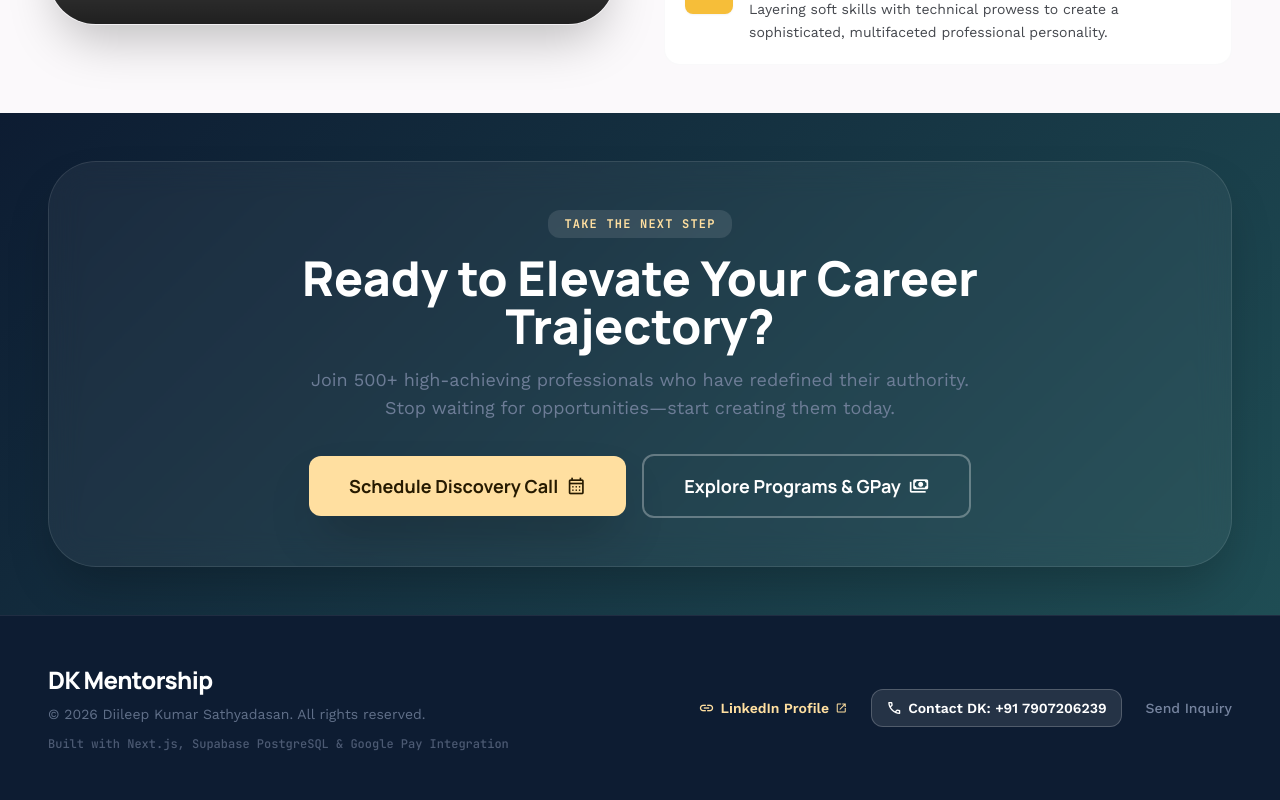
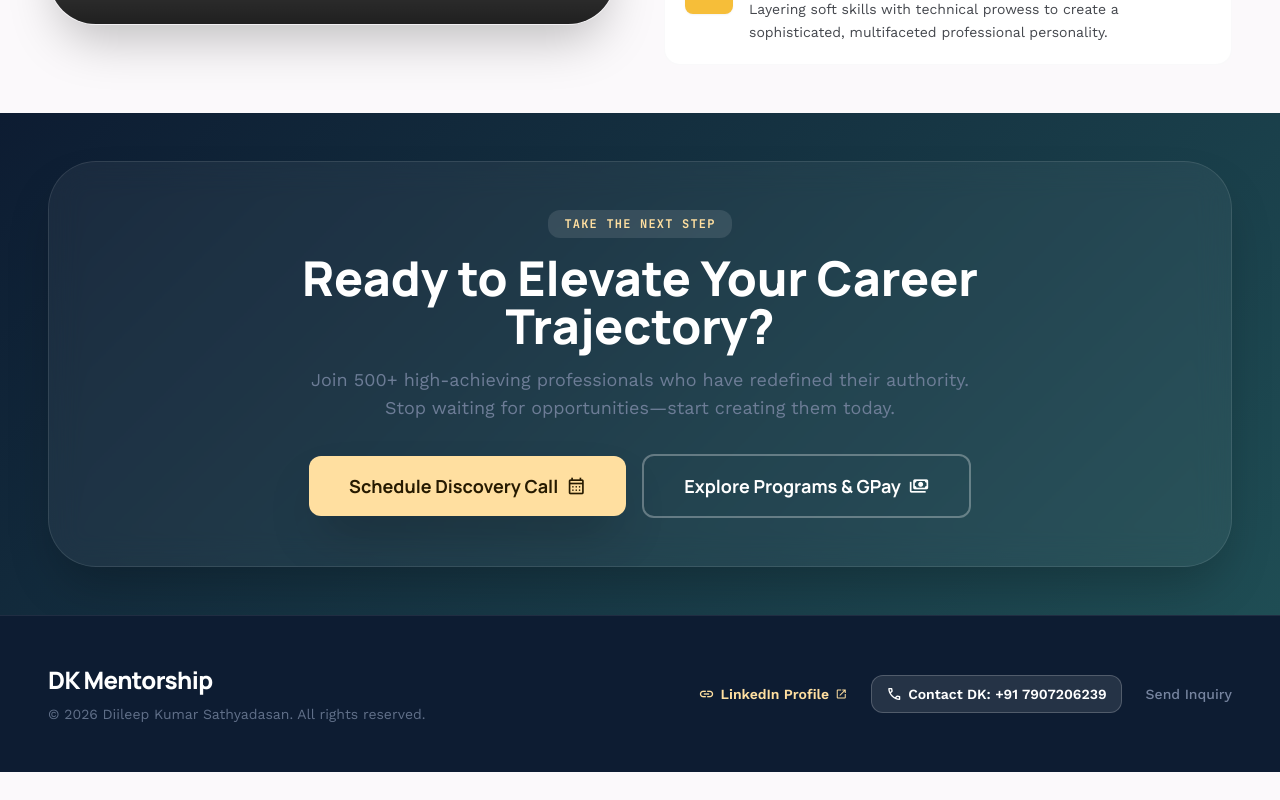
Before and after one commit to pradeepdasan83/dk-mentorship, a Next.js app: page / in a window 1280 px wide. Shown: the part 2813-3613 px from the top of the page. After the commit the page ends 3585 px from the top, so only its background shows below. Built offline with nearby package versions, Linux system fonts and the light colour scheme; grey boxes are pictures that could not be loaded.

Commit message:
Remove tech stack credit line from footer

```diff
--- a/components/Footer.tsx
+++ b/components/Footer.tsx
@@ -16,9 +16,6 @@ export default function Footer({ onOpenContactModal }: FooterProps) {
           </span>
           <p className="font-body text-sm text-on-primary-container/80">
             © {new Date().getFullYear()} Diileep Kumar Sathyadasan. All rights reserved.
-          </p>
-          <p className="font-mono text-xs text-on-primary-container/60 mt-1">
-            Built with Next.js, Supabase PostgreSQL & Google Pay Integration
           </p>
         </div>
 
```
